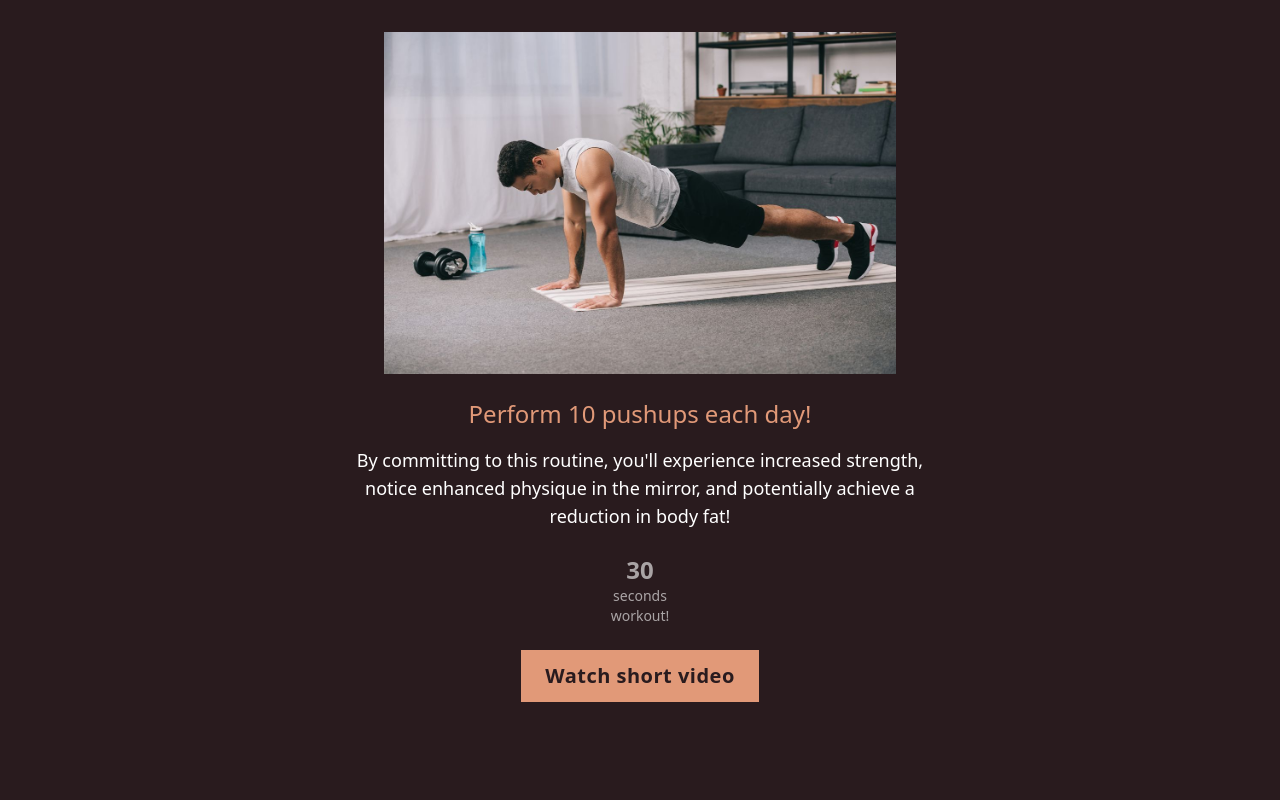
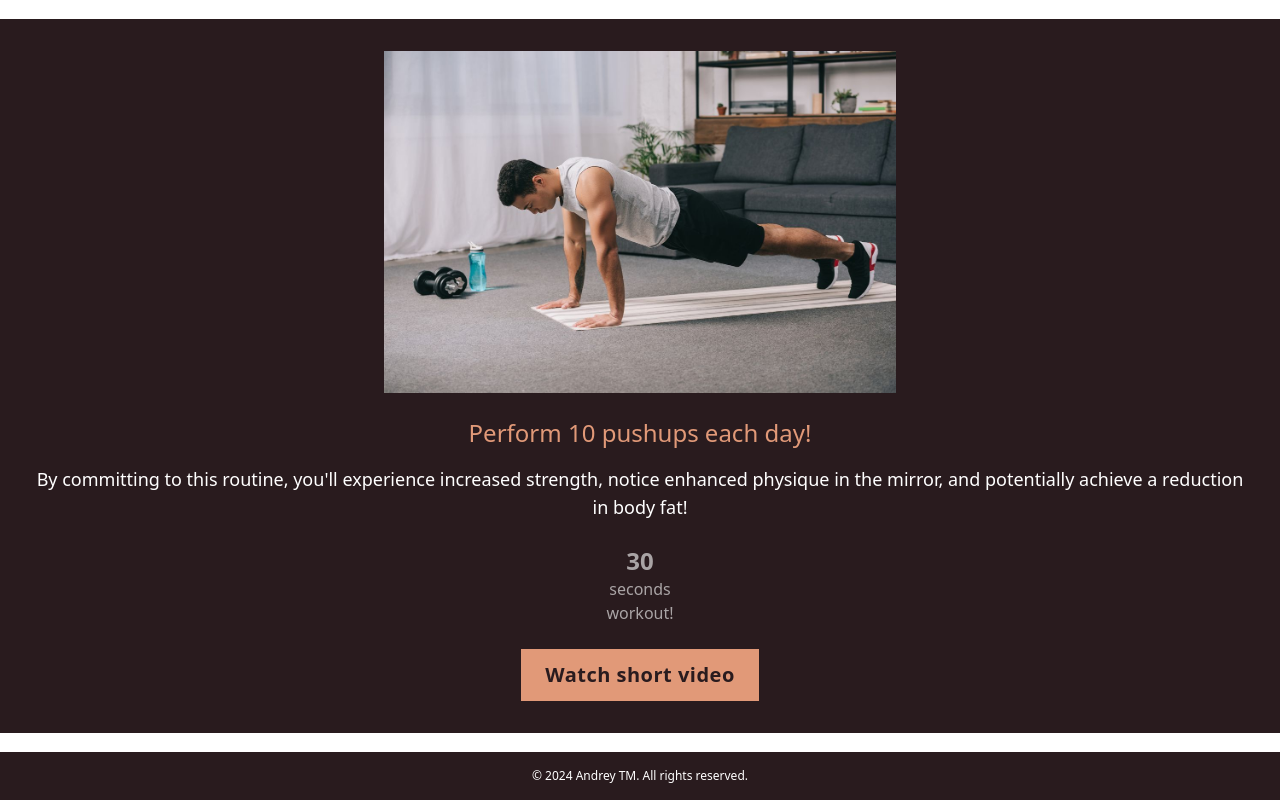
Before and after one commit to deboker/10pushups, a website built with Vite: page index.html in a window 1280 px wide. Built offline with nearby package versions, Linux system fonts and the light colour scheme.

Commit message:
footer and changes

```diff
--- a/index.html
+++ b/index.html
@@ -6,18 +6,15 @@
     <title>10 PUSH-UPS</title>
     <link href="/styles.css" rel="stylesheet" />
   </head>
-  <body class="bg-white m-0 p-0">
-    <div class="bg-custom-brown text-white w-full h-screen">
-      <div
-        class="mx-auto max-w-xl sm:max-w-2xl md:max-w-3x1 lg:max-w-4x1 px-4 sm:px-6 lg:px-8"
-      >
-        <div class="text-center p-8 px-4">
+  <body class="bg-white m-0 p-0 flex flex-col min-h-screen justify-between">
+    <main class="flex flex-1 justify-center items-center w-full">
+      <div class="text-center p-8 bg-custom-brown text-white">
         <img
           src="public/pushups-man.jpeg"
           alt="Man doing push-ups"
           class="mx-auto w-full max-w-sm lg:max-w-lg mb-6"
         />
-          <h2 class="text-custom-peach font-sans text-x1 sm:text-2xl mb-4">
+        <h2 class="text-custom-peach font-sans text-xl sm:text-2xl mb-4">
           Perform 10 pushups each day!
         </h2>
         <p class="font-sans text-base sm:text-lg mb-6">
@@ -25,7 +22,7 @@
           notice enhanced physique in the mirror, and potentially achieve a
           reduction in body fat!
         </p>
-          <p class="opacity-60 font-sans text-sm text-base mb-0">
+        <p class="opacity-60 font-sans text-sm sm:text-base mb-0">
           <span class="font-bold block text-lg sm:text-2xl">30</span>
           seconds<br />
           workout!
@@ -35,10 +32,13 @@
           class="inline-block mt-6 bg-custom-peach text-custom-brown font-sans text-xl px-6 py-3 no-underline font-bold tracking-wide"
           target="_blank"
           rel="noopener noreferrer"
-            >Watch short video</a
         >
+          Watch short video
+        </a>
       </div>
-      </div>
-    </div>
+    </main>
+    <footer class="text-center py-4 bg-custom-brown text-white text-xs">
+      © 2024 Andrey TM. All rights reserved.
+    </footer>
   </body>
 </html>
```
Also changed, not shown: dist/assets/index-ClI-8Ekt.css (added), dist/assets/index-ClRZW4Ek.css (deleted), dist/index.html. Lines whose indentation alone changed are shown as unchanged.
